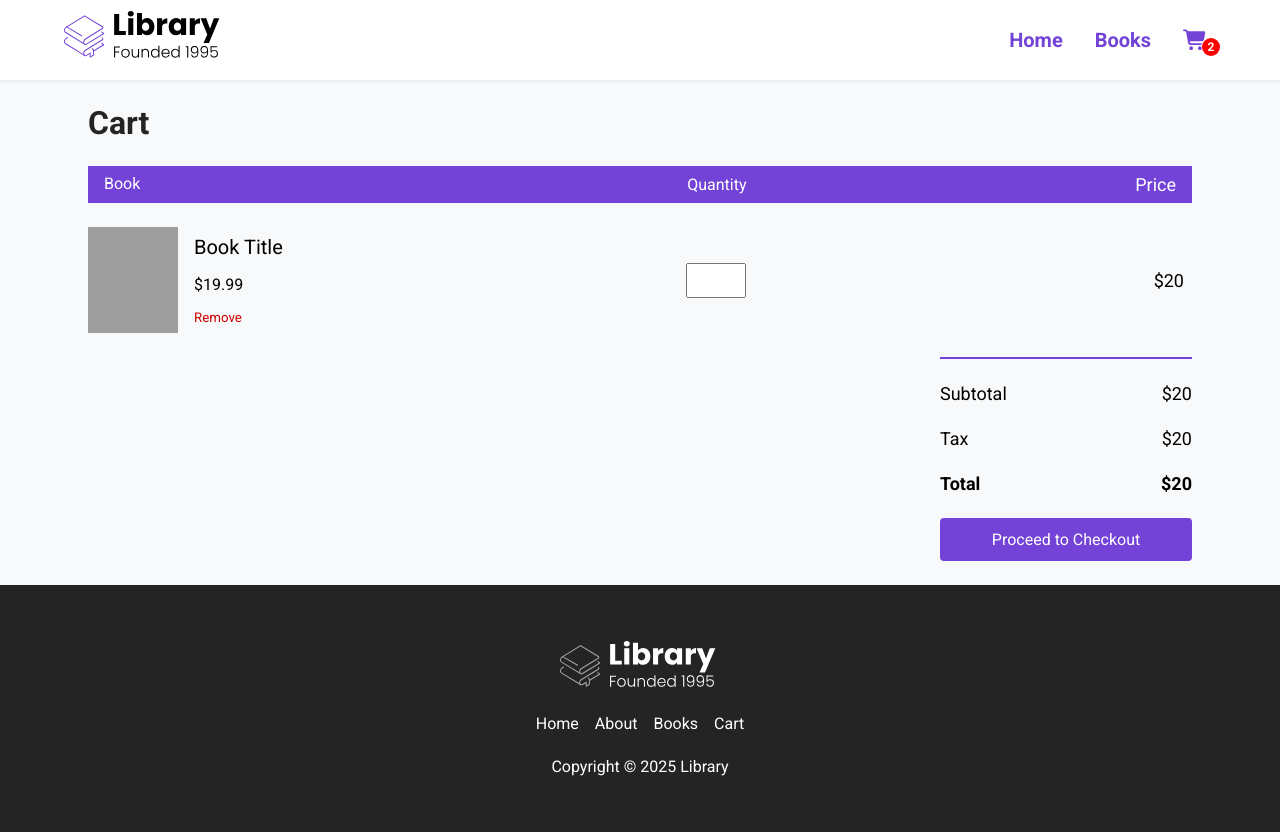
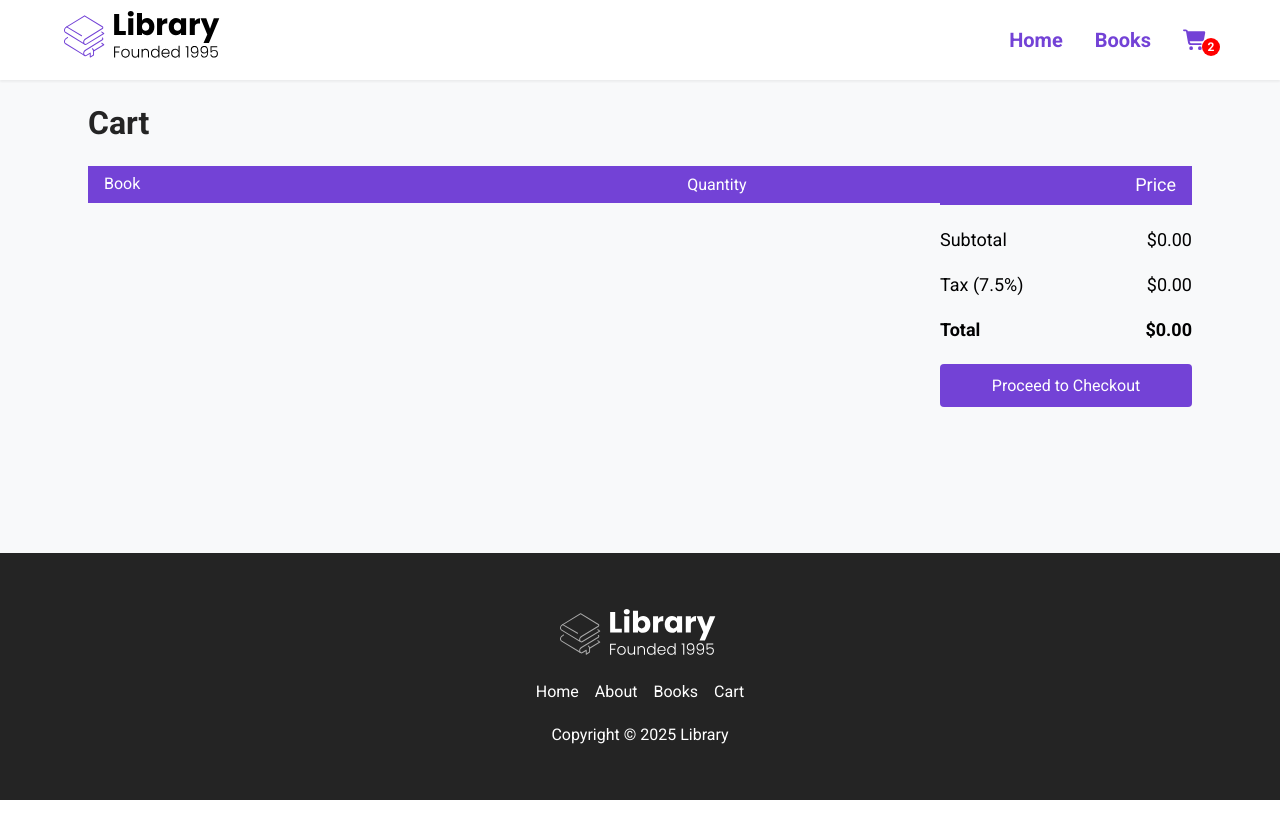
Before and after one commit to powerup33/library-react-mod5, a React (Create React App) app: page /cart in a window 1280 px wide. Shown: the top 832 px of the page. After the commit the page ends 800 px from the top, so only its background shows below. Built offline with nearby package versions, Linux system fonts and the light colour scheme; grey boxes are pictures that could not be loaded.

Commit message:
Cart functional

```diff
--- a/src/App.js
+++ b/src/App.js
@@ -12,7 +12,24 @@ function App() {
   const [cart, setCart] = useState([]);
 
   function addToCart(book) {
-    setCart([...cart, book]);
+    setCart([...cart, { ...book, quantity: 1 }]);
+  }
+
+  function changeQuantity(book, quantity) {
+    setCart(
+      cart.map((item) => {
+        return item.id === book.id
+          ? {
+              ...item,
+              quantity: +quantity,
+            }
+          : item;
+      }),
+    );
+  }
+
+  function removeFromCart(book) {
+    setCart(cart.filter((item) => item.id !== book.id));
   }
 
   useEffect(() => {
@@ -29,9 +46,21 @@ function App() {
           <Route path="/books" element={<Books books={books} />} />
           <Route
             path="/books/:id"
-            element={<BookInfo books={books} cart={cart} addToCart={addToCart} />}
+            element={
+              <BookInfo books={books} cart={cart} addToCart={addToCart} />
+            }
           />
-          <Route path="/cart" element={<Cart books={books} cart={cart} />} />
+          <Route
+            path="/cart"
+            element={
+              <Cart
+                books={books}
+                cart={cart}
+                changeQuantity={changeQuantity}
+                removeFromCart={removeFromCart}
+              />
+            }
+          />
         </Routes>
 
         <Footer />
--- a/src/Pages/Cart.jsx
+++ b/src/Pages/Cart.jsx
@@ -1,6 +1,14 @@
 import React from "react";
 
-export default function Cart() {
+const Cart = ({ cart, changeQuantity, removeFromCart }) => {
+  const subtotal = cart.reduce((total, book) => {
+    const price = book.salePrice || book.originalPrice;
+    return total + price * book.quantity;
+  }, 0);
+
+  const tax = subtotal * 0.075;
+  const total = subtotal + tax;
+
   return (
     <div id="books__body">
       <main id="books__main">
@@ -16,44 +24,69 @@ export default function Cart() {
                 <span className="cart__total">Price</span>
               </div>
               <div className="cart__body">
-                <div className="cart__item">
+                {cart.map((book) => {
+                  return (
+                    <div className="cart__item" key={book.id}>
                       <div className="cart__book">
                         <img
-                      src="https://m.media-amazon.com/images/I/61mIq2iJUXL._AC_UF1000,1000_QL80_.jpg"
+                          src={book.url}
                           className="cart__book--img"
                           alt=""
                         />
                         <div className="cart__book--info">
-                      <span className="cart__book--title">Book Title</span>
-                      <span className="cart__book--price">$19.99</span>
-                      <button className="cart__book--remove">Remove</button>
+                          <span className="cart__book--title">
+                            {book.title}
+                          </span>
+                          <span className="cart__book--price">
+                            ${(book.salePrice || book.originalPrice).toFixed(2)}
+                          </span>
+                          <button
+                            className="cart__book--remove"
+                            onClick={() => removeFromCart(book)}
+                          >
+                            Remove
+                          </button>
                         </div>
                       </div>
                       <div className="cart__quantity">
                         <input
                           type="number"
-                      min={0}
+                          min={1}
                           max={99}
                           className="cart__input"
+                          value={book.quantity}
+                          onChange={(event) =>
+                            changeQuantity(book, Number(event.target.value))
+                          }
                         />
                       </div>
-                  <div className="cart__total">$20</div>
+                      <div className="cart__total">
+                        $
+                        {(
+                          (book.salePrice || book.originalPrice) * book.quantity
+                        ).toFixed(2)}
                       </div>
+                    </div>
+                  );
+                })}
               </div>
             </div>
             <div className="total">
               <div className="total__item total__sub-total">
                 <span>Subtotal</span>
-                <span>$20</span>
+                <span>${subtotal.toFixed(2)}</span>
               </div>
+
               <div className="total__item total__tax">
-                <span>Tax</span>
-                <span>$20</span>
+                <span>Tax (7.5%)</span>
+                <span>${tax.toFixed(2)}</span>
               </div>
+
               <div className="total__item total__price">
                 <span>Total</span>
-                <span>$20</span>
+                <span>${total.toFixed(2)}</span>
               </div>
+
               <button
                 className="btn btn__checkout no-cursor"
                 onClick={() => alert("Not Operational Yet :( ")}
@@ -66,4 +99,6 @@ export default function Cart() {
       </main>
     </div>
   );
-}
+};
+
+export default Cart;
```
Lines whose indentation alone changed are shown as unchanged.
